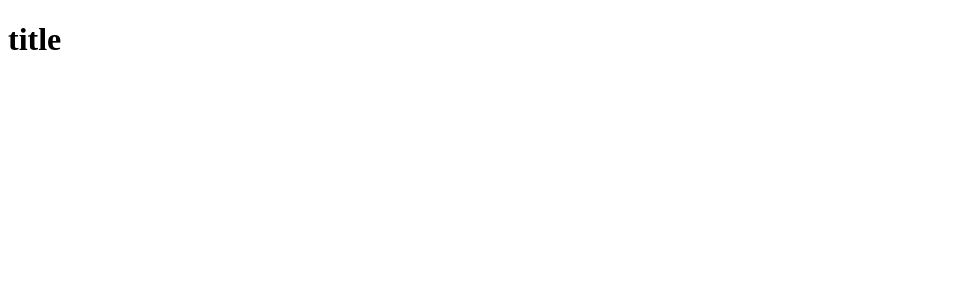
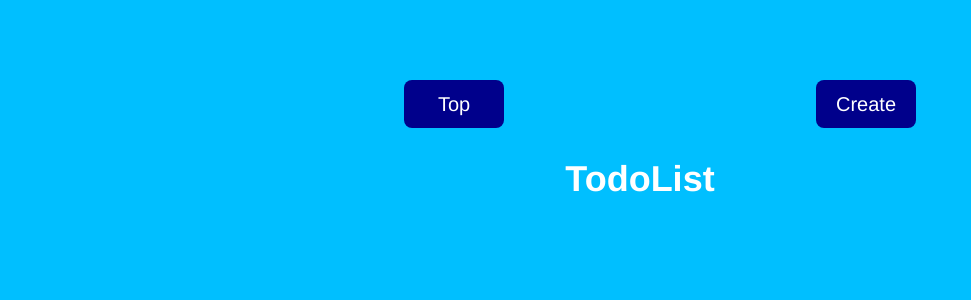
Before and after one commit to hamabehayato/nextjs-output-only-front, a Next.js app: page / in a window 1280 px wide. Shown: the top 300 px of the page, without its empty margins (0-971 px from the left). Built offline with nearby package versions, Linux system fonts and the light colour scheme.

Commit message:
create: BaseLayout component

```diff
--- /dev/null
+++ b/src/components/atoms/NavagationLink/index.tsx
@@ -0,0 +1,26 @@
+/**
+ * NavigationLink
+ *
+ * @package components
+ */
+import { FC } from 'react'
+import Link from 'next/link'
+import styles from './styles.module.css'
+
+type Props = {
+  label: string
+  linkPath: string
+}
+
+/**
+ * NavigationLink
+ * @returns {JSX.Element}
+ * @constructor
+ */
+export const NavigationLink: FC<Props> = ({ label, linkPath }) => {
+  return (
+    <li className={styles.item}>
+      <Link href={linkPath}>{label}</Link>
+    </li>
+  )
+}
--- /dev/null
+++ b/src/components/atoms/NavagationLink/styles.module.css
@@ -0,0 +1,21 @@
+.item {
+  line-height: 1;
+}
+
+.item > a {
+  display: block;
+  background-color: #00008b;
+  text-align: center;
+  font-size: 20px;
+  color: #fff;
+  text-decoration: none;
+  padding: 14px 0;
+  border-radius: 8px;
+  width: 100px;
+}
+
+.item > a:hover {
+  transition: 0.2s;
+  background-color: #0000cd;
+  border-radius: 8px;
+}
--- /dev/null
+++ b/src/components/molcules/Navigation/index.tsx
@@ -0,0 +1,22 @@
+/**
+ * Navigation
+ *
+ * @package components
+ */
+import { NavigationLink } from '@/components/atoms/NavagationLink'
+import { NAVIGATION_LIST } from '@/constants/navigations'
+import styles from './styles.module.css'
+
+/**
+ * Navigation
+ * @returns {JSX.Element}
+ * @constructor
+ */
+export const Navigation = () => {
+  return (
+    <ul className={styles.list}>
+      <NavigationLink label={'Top'} linkPath={NAVIGATION_LIST.TOP} />
+      <NavigationLink label={'Create'} linkPath={NAVIGATION_LIST.CREATE} />
+    </ul>
+  )
+}
--- /dev/null
+++ b/src/components/molcules/Navigation/styles.module.css
@@ -0,0 +1,7 @@
+.list {
+  list-style: none;
+  display: flex;
+  justify-content: space-between;
+  width: 80%;
+  margin: 0 auto 30px;
+}
--- /dev/null
+++ b/src/components/organisms/BaseLayout/index.tsx
@@ -0,0 +1,32 @@
+/**
+ * BaseLayout
+ *
+ * @package components
+ */
+import { ReactNode } from 'react'
+import { Navigation } from '@/components/molcules/Navigation'
+import styles from './styles.module.css'
+
+type Props = {
+  children: ReactNode
+  title: string
+}
+
+export const BaseLayout = ({ children, title }: Props) => {
+  /**
+   * BaseLayout
+   * @returns {JSX.Element}
+   * @constructor
+   */
+  return (
+    <div className={styles.container}>
+      <section>
+        <Navigation />
+      </section>
+      {children}
+      <div className={styles.titleBox}>
+        <h1>{title}</h1>
+      </div>
+    </div>
+  )
+}
--- /dev/null
+++ b/src/components/organisms/BaseLayout/styles.module.css
@@ -0,0 +1,13 @@
+.container {
+  width: 50%;
+  margin: 80px auto;
+}
+
+.titleBox {
+  text-align: center;
+}
+
+.titleBox > h1 {
+  font-size: 36px;
+  color: #fff;
+}
--- a/src/components/templates/TodoListTemplate/index.tsx
+++ b/src/components/templates/TodoListTemplate/index.tsx
@@ -4,11 +4,12 @@
  * @package components
  */
 import { useTodoContext } from '../../../contexts/TodoContext'
-import { useTodoTemplate } from './useTodoTemplate'
+import { useTodoListTemplate } from './useTodoListTemplate'
+import { BaseLayout } from '@/components/organisms/BaseLayout'
 
 export const TodoListTemplate = () => {
   const { originTodoList, deleteTodo } = useTodoContext()
-  const [{ inputSearch, showTodoList }, { handleChangeSearch }] = useTodoTemplate({
+  const [{ inputSearch, showTodoList }, { handleChangeSearch }] = useTodoListTemplate({
     originTodoList,
   })
 
@@ -18,8 +19,9 @@ export const TodoListTemplate = () => {
    * @constructor
    */
   return (
-    <div title={'TodoList'}>
-      <h1>title</h1>
-    </div>
+    <BaseLayout title={'TodoList'}>
+      {/* TODO ここに要素追加していく */}
+      <div></div>
+    </BaseLayout>
   )
 }
--- a/src/components/templates/TodoListTemplate/useTodoTemplate.ts
+++ b/src/components/templates/TodoListTemplate/useTodoListTemplate.ts
@@ -1,27 +1,27 @@
 /**
- * useTodoTemplate
+ * useTodoListTemplate
  *
  * @package hooks
  */
-import { useState, useMemo, useCallback } from 'react';
-import { TodoType } from '../../../interfaces/Todo';
-import { EventType } from '../../../interfaces/Event';
+import { useState, useMemo, useCallback } from 'react'
+import { TodoType } from '../../../interfaces/Todo'
+import { EventType } from '../../../interfaces/Event'
 
 type Params = {
-  originTodoList: Array<TodoType>;
-};
+  originTodoList: Array<TodoType>
+}
 
 type StatesType = {
-  inputSearch: string;
-  showTodoList: Array<TodoType>;
-};
+  inputSearch: string
+  showTodoList: Array<TodoType>
+}
 
 type ActionsType = {
-  handleChangeSearch: EventType['onChangeInput'];
-};
+  handleChangeSearch: EventType['onChangeInput']
+}
 
 /**
- * useTodoTemplate
+ * useTodoListTemplate
  * @param addTodo
  * @returns {[{inputTitle: string, inputContent: string}
  * {handleCreateTodo: ((function(*): void)|*)
@@ -29,36 +29,36 @@ type ActionsType = {
  * handleChangeTitle: (function(*): void)}]}
  */
 
-export const useTodoTemplate = ({ originTodoList }: Params) => {
+export const useTodoListTemplate = ({ originTodoList }: Params) => {
   /* local state */
-  const [inputSearch, setInputSearch] = useState('');
+  const [inputSearch, setInputSearch] = useState('')
 
   /* actions */
   // useMemo は、値に変更がある時発火し、画面描写に変更がない場合はキャッシュを使う(処理軽減)
   const showTodoList = useMemo(() => {
     // 正規表現で前方一致を確認する
-    const regexp = new RegExp('^' + inputSearch, 'i');
+    const regexp = new RegExp('^' + inputSearch, 'i')
     return originTodoList.filter((todo) => {
-      return todo.title.match(regexp);
-    });
+      return todo.title.match(regexp)
+    })
     // 以下の要素に変更があった時のみ、関数を再生成する
-  }, [originTodoList, inputSearch]);
+  }, [originTodoList, inputSearch])
 
   /**
    * search の更新処理
    * @param {*} e
    */
   const handleChangeSearch: EventType['onChangeInput'] = useCallback((e) => {
-    setInputSearch(e.target.value);
-  }, []);
+    setInputSearch(e.target.value)
+  }, [])
 
   const states: StatesType = {
     inputSearch,
     showTodoList,
-  };
+  }
   const actions: ActionsType = {
     handleChangeSearch,
-  };
+  }
 
-  return [states, actions] as const;
-};
+  return [states, actions] as const
+}
--- a/src/pages/_app.tsx
+++ b/src/pages/_app.tsx
@@ -1,6 +1,7 @@
 import React from 'react'
 import { AppProps } from 'next/app'
 import { TodoProvider } from '../contexts/TodoContext'
+import '../styles/globals.css'
 
 function MyApp({ Component, pageProps }: AppProps) {
   return (
--- /dev/null
+++ b/src/styles/globals.css
@@ -0,0 +1,11 @@
+body {
+  font-family: "Helvetica Neue", Arial, "Hiragino Kaku Gothic ProN", "Hiragino Sans", Meiryo, sans-serif;
+  background-color: #00bfff;
+  -webkit-font-smoothing: antialiased;
+  -moz-osx-font-smoothing: grayscale;
+  margin: 0;
+}
+
+code {
+  font-family: source-code-pro, Menlo, Monaco, Consolas, "Courier New", monospace;
+}
--- a/styles/globals.css
+++ /dev/null
@@ -1,107 +0,0 @@
-:root {
-  --max-width: 1100px;
-  --border-radius: 12px;
-  --font-mono: ui-monospace, Menlo, Monaco, 'Cascadia Mono', 'Segoe UI Mono',
-    'Roboto Mono', 'Oxygen Mono', 'Ubuntu Monospace', 'Source Code Pro',
-    'Fira Mono', 'Droid Sans Mono', 'Courier New', monospace;
-
-  --foreground-rgb: 0, 0, 0;
-  --background-start-rgb: 214, 219, 220;
-  --background-end-rgb: 255, 255, 255;
-
-  --primary-glow: conic-gradient(
-    from 180deg at 50% 50%,
-    #16abff33 0deg,
-    #0885ff33 55deg,
-    #54d6ff33 120deg,
-    #0071ff33 160deg,
-    transparent 360deg
-  );
-  --secondary-glow: radial-gradient(
-    rgba(255, 255, 255, 1),
-    rgba(255, 255, 255, 0)
-  );
-
-  --tile-start-rgb: 239, 245, 249;
-  --tile-end-rgb: 228, 232, 233;
-  --tile-border: conic-gradient(
-    #00000080,
-    #00000040,
-    #00000030,
-    #00000020,
-    #00000010,
-    #00000010,
-    #00000080
-  );
-
-  --callout-rgb: 238, 240, 241;
-  --callout-border-rgb: 172, 175, 176;
-  --card-rgb: 180, 185, 188;
-  --card-border-rgb: 131, 134, 135;
-}
-
-@media (prefers-color-scheme: dark) {
-  :root {
-    --foreground-rgb: 255, 255, 255;
-    --background-start-rgb: 0, 0, 0;
-    --background-end-rgb: 0, 0, 0;
-
-    --primary-glow: radial-gradient(rgba(1, 65, 255, 0.4), rgba(1, 65, 255, 0));
-    --secondary-glow: linear-gradient(
-      to bottom right,
-      rgba(1, 65, 255, 0),
-      rgba(1, 65, 255, 0),
-      rgba(1, 65, 255, 0.3)
-    );
-
-    --tile-start-rgb: 2, 13, 46;
-    --tile-end-rgb: 2, 5, 19;
-    --tile-border: conic-gradient(
-      #ffffff80,
-      #ffffff40,
-      #ffffff30,
-      #ffffff20,
-      #ffffff10,
-      #ffffff10,
-      #ffffff80
-    );
-
-    --callout-rgb: 20, 20, 20;
-    --callout-border-rgb: 108, 108, 108;
-    --card-rgb: 100, 100, 100;
-    --card-border-rgb: 200, 200, 200;
-  }
-}
-
-* {
-  box-sizing: border-box;
-  padding: 0;
-  margin: 0;
-}
-
-html,
-body {
-  max-width: 100vw;
-  overflow-x: hidden;
-}
-
-body {
-  color: rgb(var(--foreground-rgb));
-  background: linear-gradient(
-      to bottom,
-      transparent,
-      rgb(var(--background-end-rgb))
-    )
-    rgb(var(--background-start-rgb));
-}
-
-a {
-  color: inherit;
-  text-decoration: none;
-}
-
-@media (prefers-color-scheme: dark) {
-  html {
-    color-scheme: dark;
-  }
-}
```
